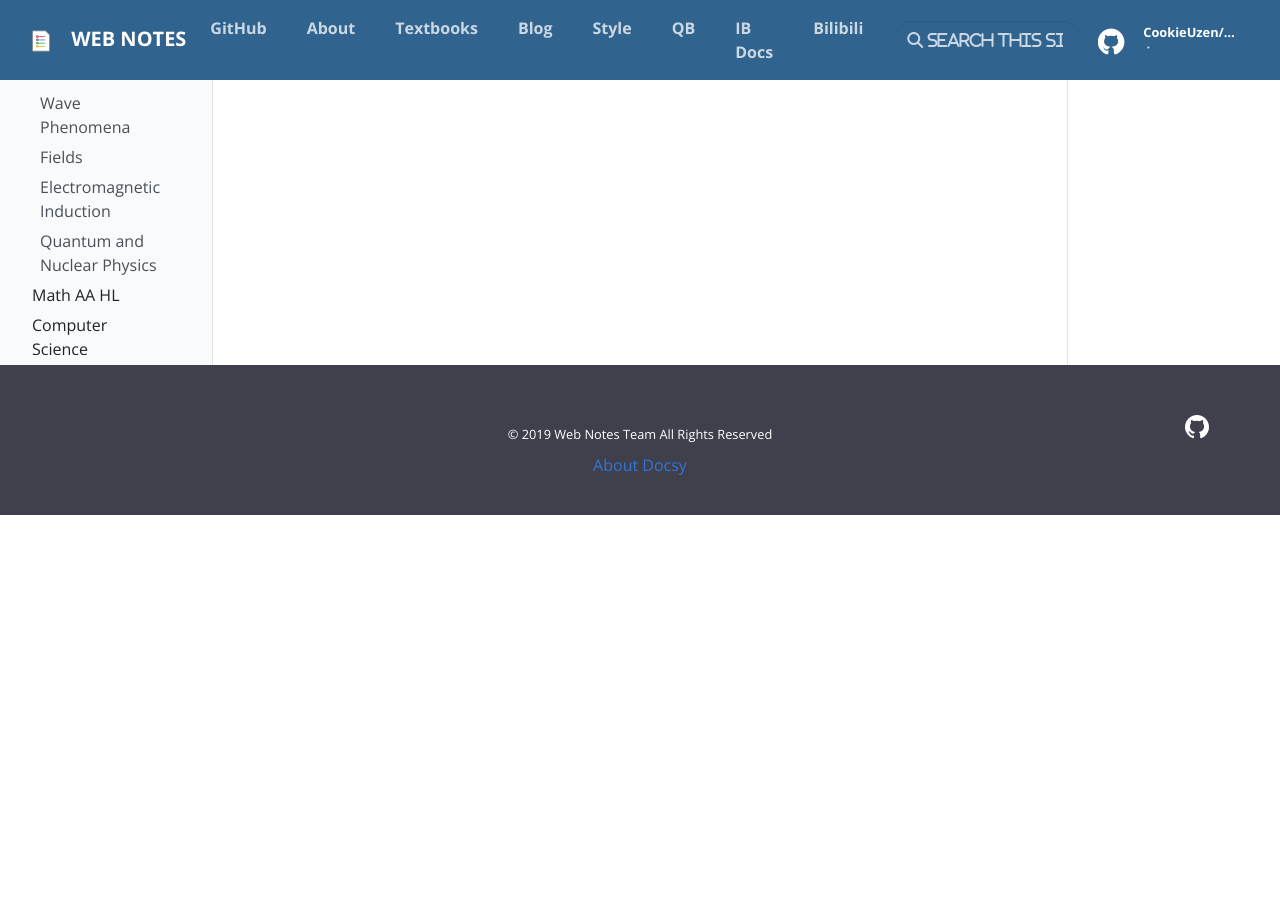
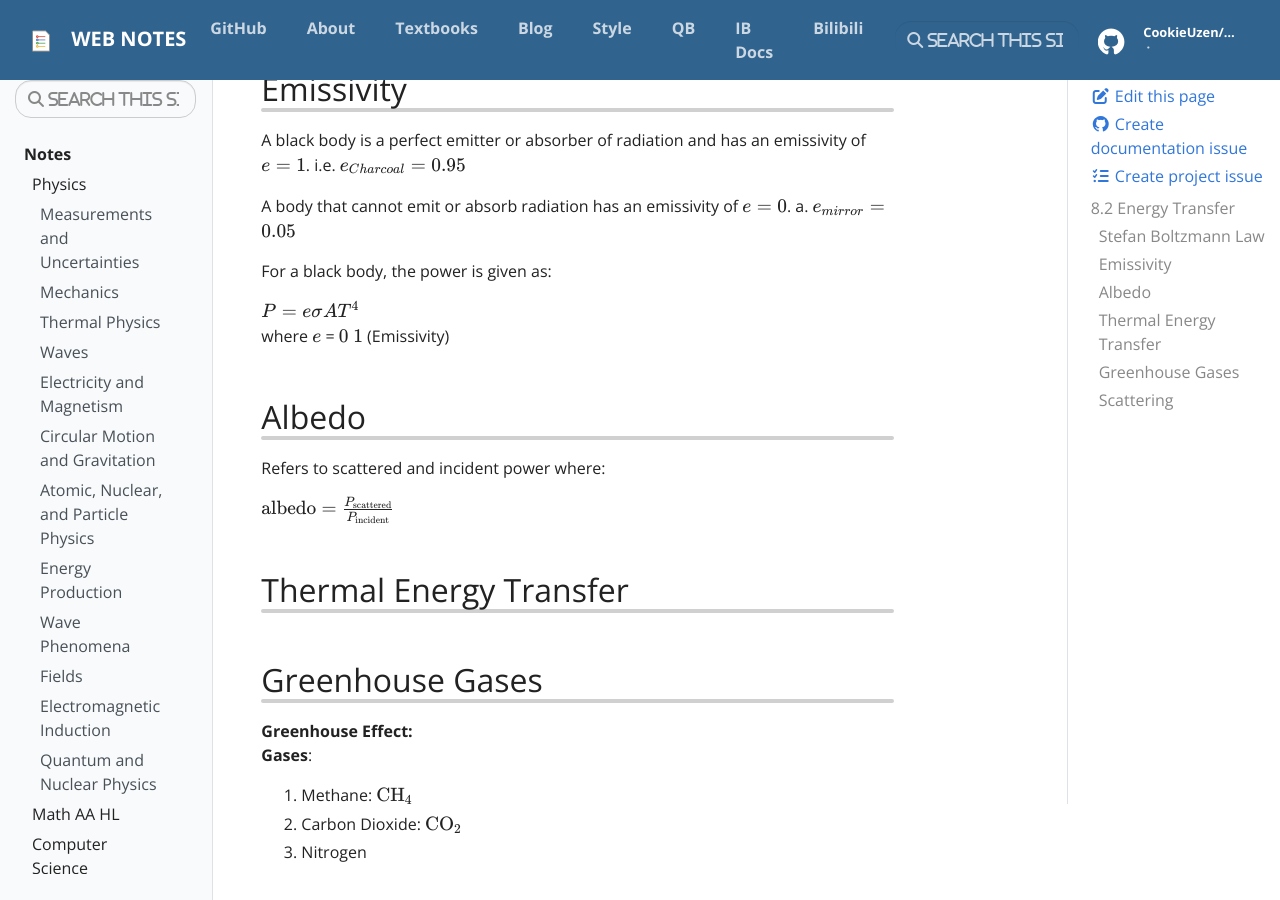
Before and after one commit to CookieUzen/web-notes, a Jekyll site: the page built from _docs/physics/unit 8.md, in a window 1280 px wide and 900 px high, scrolled down 543 px. Built offline with Jekyll 4.4.1, drawn with Linux system fonts in a browser that asks for light colours; nearby versions of some CDN libraries; library files that are not in the unit come from our copies; comment, search, counter and statistics services are not loaded; before the commit the page ends 1058 px from its top, so only the background shows below that; some of the changed text lies outside the part shown.

Commit message:
New Physics and BM Notes

```diff
--- a/Gemfile
+++ b/Gemfile
@@ -11,6 +11,7 @@ source "https://rubygems.org"
 # Happy Jekylling!
 # gem "jekyll", "3.2.1"
 # gem 'jekyll-redirect-from'
+# gem 'commonmarker', '~> 0.14.2'
 
 # This is the default theme for new Jekyll sites. You may change this to anything you like.
 # gem "minima"
--- a/_data/toc.yml
+++ b/_data/toc.yml
@@ -59,5 +59,7 @@
           url: "docs/bm/unit 3"
         - title: Marketing
           url: "docs/bm/unit 4"
+        - title: Operations Management
+          url: "docs/bm/unit 5"
     - title: "Chemistry"
       url: "docs/chem"
--- a/_docs/physics/unit 8.md
+++ b/_docs/physics/unit 8.md
@@ -3,3 +3,65 @@ title: Energy Production
 description: Unit 8 of Physics
 ---
 > Unit 8: Energy Production
+
+
+
+
+# 8.2 Energy Transfer
+
+
+
+
+
+
+## Stefan Boltzmann Law
+
+$P=\sigma AT^4$
+
+where:
+$P$ = Power ($W$)\\
+$\sigma$ = $5.67 \cdot 10^{-8} Wm^{-2}K^{-4}$ (Stefan-Boltzmann's Constant)\\
+$A$ = $4πr^2$ where $r=\text{Orbital Radius}$\\
+$T$ = Temperature of body in Kelvin ($K$)
+
+The emissivity $e$ of a body between 0—1 quantifies (ratio) the emission and absorption peroperties of that body as comapred to a black body of equal size.
+
+## Emissivity
+
+A black body is a perfect emitter or absorber of radiation and has an emissivity of $e=1$.
+i.e. $e_{Charcoal} = 0.95$
+
+A body that cannot emit or absorb radiation has an emissivity of $e=0$.
+a. $e_{mirror} = 0.05$
+
+For a black body, the power is given as:
+
+$P=e\sigma AT^4$\\
+where $e$ = $0~1$ (Emissivity)
+
+## Albedo
+
+Refers to scattered and incident power where:
+
+$\text{albedo} = \frac{P_{\text{scattered}}}{P_{\text{incident}}}$
+
+
+## Thermal Energy Transfer
+
+## Greenhouse Gases
+**Greenhouse Effect:**\\
+**Gases**:
+1. Methane: $\text{CH}_{4}$
+2. Carbon Dioxide: $\text{CO}_{2}$
+3. Nitrogen
+
+## Scattering
+Greenhouse gases are molecular. We can consider the $\text{CO}_{2}$ molecule, with two oxygen atoms connected to a carbon atom.
+
+Molecules have internal potential energy, which does not contribute to the temperature of $\text{CO}_2$, rather the kinetic energy ($E_K$) does. A molecule can gain and store $E_K$ through **vibration**, **translation**, or **rotation**.
+
+**Vibration**: Molecular atoms oscillate. The *natural frequency* of GHGs is in the infrared spectrum (heat).\\
+**Translation**: The molecule moves as a unit in a straight line.\\
+**Rotation**: Molecules spin by their center of mass.
+
+Incident infrared radiation is absorbed by the molecules, adding to its total energy and move along these $E_K$ modes until the energy is transferred as heat.
```
Also changed, not shown: _docs/bm/unit 5.md (+20 -3 lines).
